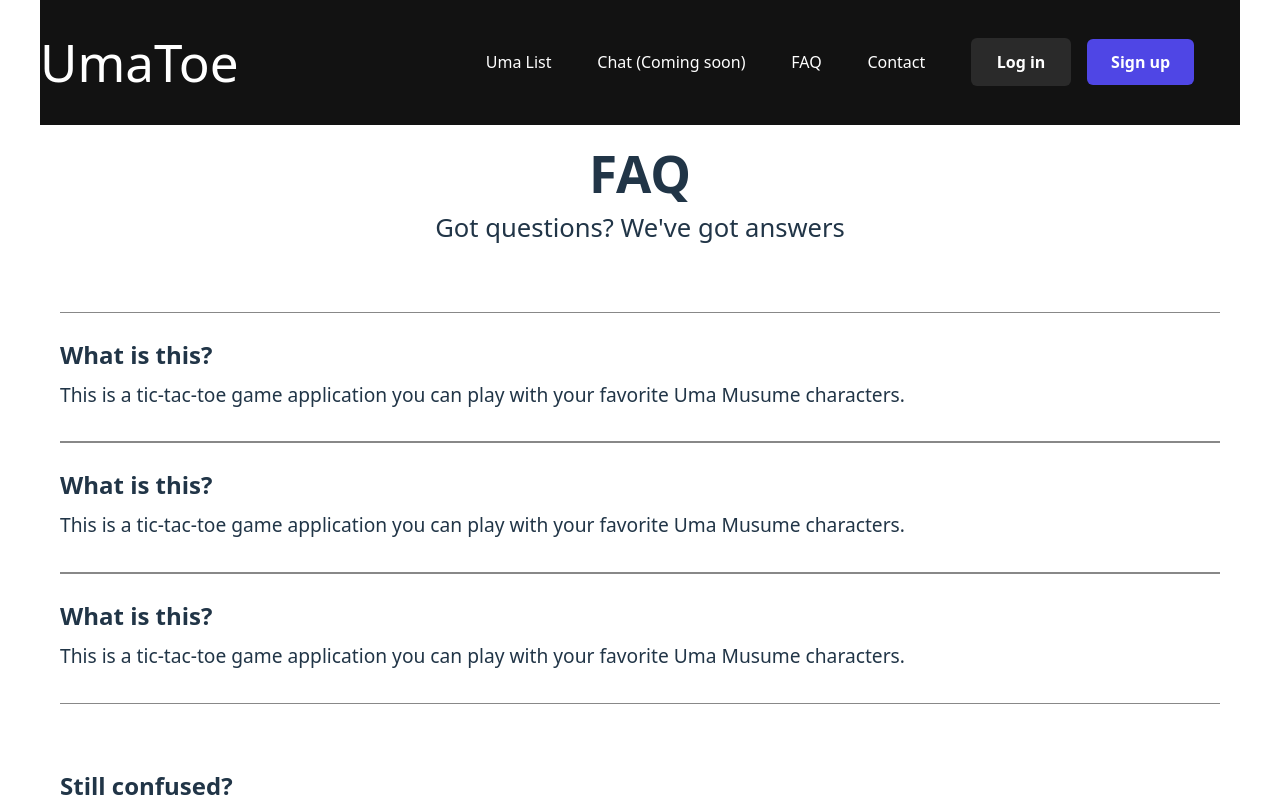
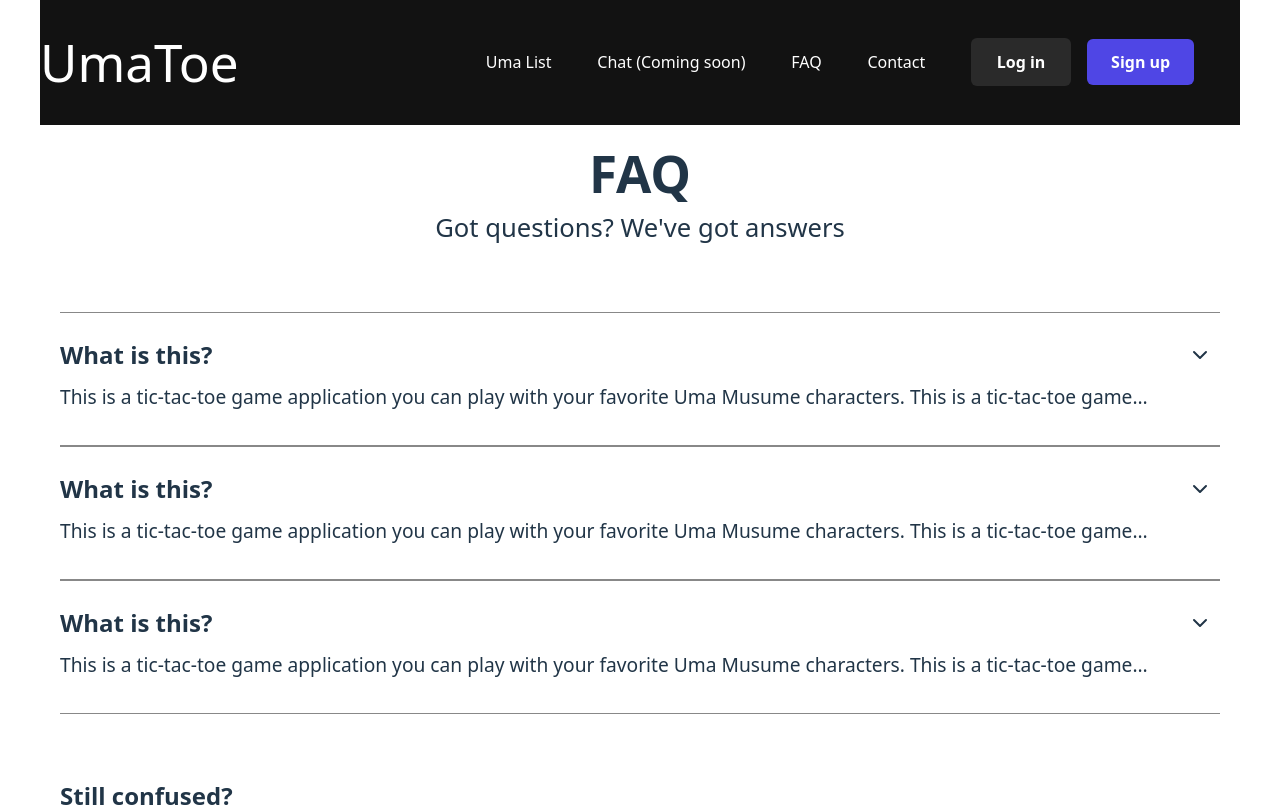
Before and after one commit to nguyenHungAA/Uma-Tic-Tac-Toe, a React (Vite) app: page /faq in a window 1280 px wide. Shown: the top 807 px of the page. Built offline with nearby package versions, Linux system fonts and the light colour scheme; no server answers.

Commit message:
feat: Enhance FAQ section with expandable answers and toggle functionality

```diff
--- a/src/pages/faq/Faq.module.scss
+++ b/src/pages/faq/Faq.module.scss
@@ -18,6 +18,8 @@
 
 .faq-body {
     margin: 4rem 0 2rem 0;
+    transition: all 0.5s ease;
+
 
     h2 {
         font-size: 1.5em;
@@ -34,6 +36,43 @@
         padding: 24px 0;
         border-top: 1px solid #888;
         border-bottom: 1px solid #888;
+
+        .faq-question {
+            display: flex;
+            justify-content: space-between;
+            align-items: center;
+
+            .show-less {
+                cursor: pointer;
+                margin-right: 8px;
+                transition: all 0.3s ease;
+            }
+
+            .show-more {
+                transform: rotate(180deg);
+                cursor: pointer;
+                margin-right: 8px;
+                transition: all 0.3s ease;
+            }
+        }
+
+        .faq-answer {
+            overflow: hidden;
+            text-overflow: ellipsis;
+            display: -webkit-box;
+            line-height: 32px;
+            max-height: 32px;
+            -webkit-line-clamp: 1;
+            line-clamp: 1;
+            -webkit-box-orient: vertical;
+            transition: max-height 0.5s cubic-bezier(0, 1, 0, 1);
+        }
+
+        .expanded {
+            max-height: 1000px;
+            transition: max-height 1.4s ease-in-out;
+            display: block;
+        }
     }
 }
 
--- a/src/pages/faq/Faq.tsx
+++ b/src/pages/faq/Faq.tsx
@@ -1,30 +1,54 @@
 import { useState } from "react";
 import classNames from "classnames/bind";
+import { ChevronDown } from "lucide-react";
 import styles from './Faq.module.scss'
+
 
 function Faq() {
 
     const cx = classNames.bind(styles);
     const [questionInput, setQuestionInput] = useState("");
 
+
     const faqsQuestionsAnswers = [
         {
             id: 1,
             question: "What is this?",
-            answer: "This is a tic-tac-toe game application you can play with your favorite Uma Musume characters."
+            answer: `This is a tic-tac-toe game application you can play with your favorite Uma Musume characters.
+            This is a tic-tac-toe game application you can play with your favorite Uma MusumeThis is a tic-tac-toe game application you can play with your favorite Uma MusumeThis is a tic-tac-toe game application you can play with your favorite Uma Musume
+            `
         },
         {
             id: 2,
             question: "What is this?",
-            answer: "This is a tic-tac-toe game application you can play with your favorite Uma Musume characters."
+            answer: `This is a tic-tac-toe game application you can play with your favorite Uma Musume characters.
+            This is a tic-tac-toe game application you can play with your favorite Uma MusumeThis is a tic-tac-toe game application you can play with your favorite Uma MusumeThis is a tic-tac-toe game application you can play with your favorite Uma Musume
+            `
         },
         {
             id: 3,
             question: "What is this?",
-            answer: "This is a tic-tac-toe game application you can play with your favorite Uma Musume characters."
+            answer: `This is a tic-tac-toe game application you can play with your favorite Uma Musume characters.
+            This is a tic-tac-toe game application you can play with your favorite Uma MusumeThis is a tic-tac-toe game application you can play with your favorite Uma MusumeThis is a tic-tac-toe game application you can play with your favorite Uma Musume
+            `
         }
     ];
 
+    const toggle = (id: number) => {
+        const element = document.getElementById(`chevron-down-${id}`);
+        const answerElement = document.getElementById(`faq-answer-${id}`);
+        if (element && answerElement) {
+            if (element.classList.contains(cx('show-less'))) {
+                element.classList.remove(cx('show-less'));
+                element.classList.add(cx('show-more'));
+                answerElement.classList.add(cx('expanded'));
+            } else {
+                element.classList.remove(cx('show-more'));
+                element.classList.add(cx('show-less'));
+                answerElement.classList.remove(cx('expanded'));
+            }
+        }
+    }
 
     return (
         <div className={cx('faq-page')}>
@@ -38,8 +62,20 @@ function Faq() {
                     <div
                         className={cx('faq-item')}
                         key={faqItem.id}>
-                        <h2>{faqItem.question}</h2>
-                        <p>{faqItem.answer}</p>
+                        <div className={cx('faq-question')}>
+                            <h2>{faqItem.question}</h2>
+                            <ChevronDown
+                                id={`chevron-down-${faqItem.id}`}
+                                className={cx('show-less')}
+                                onClick={() => toggle(faqItem.id)}
+                            />
+                        </div>
+                        <p
+                            className={cx('faq-answer')}
+                            id={cx(`faq-answer-${faqItem.id}`)}
+                        >
+                            {faqItem.answer}
+                        </p>
                     </div>
                 ))}
             </div>
```
